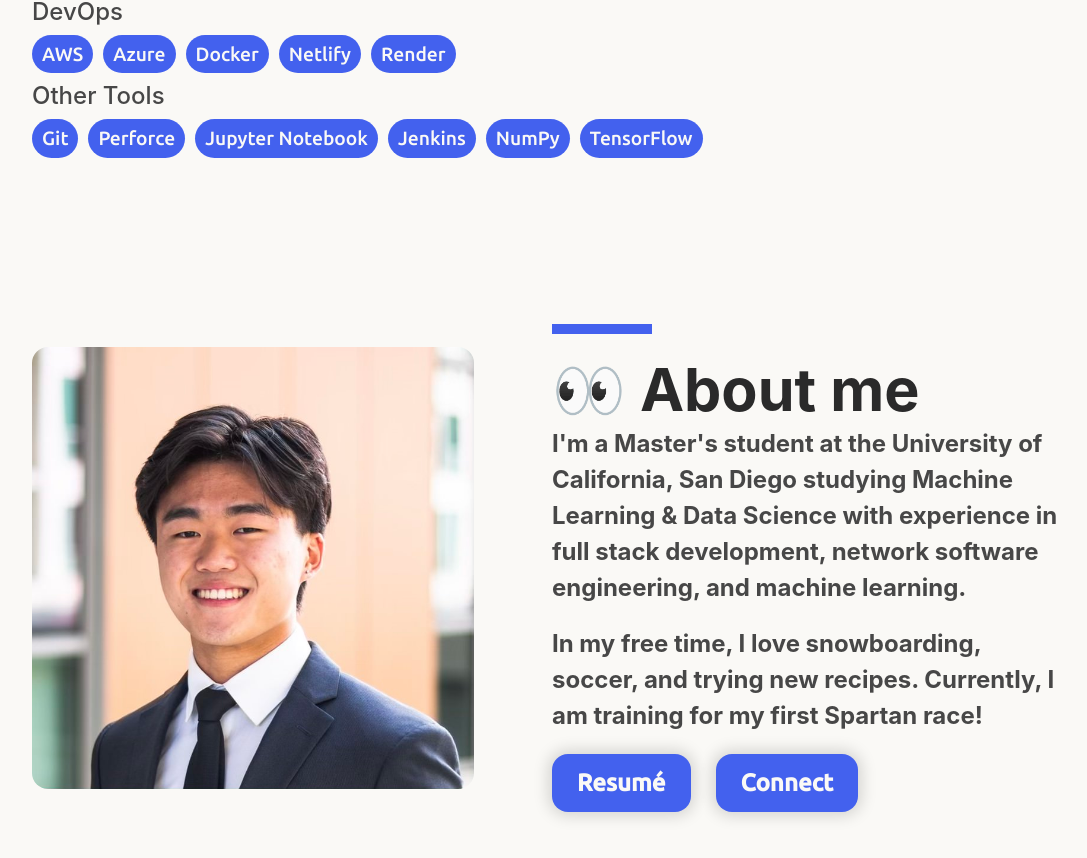
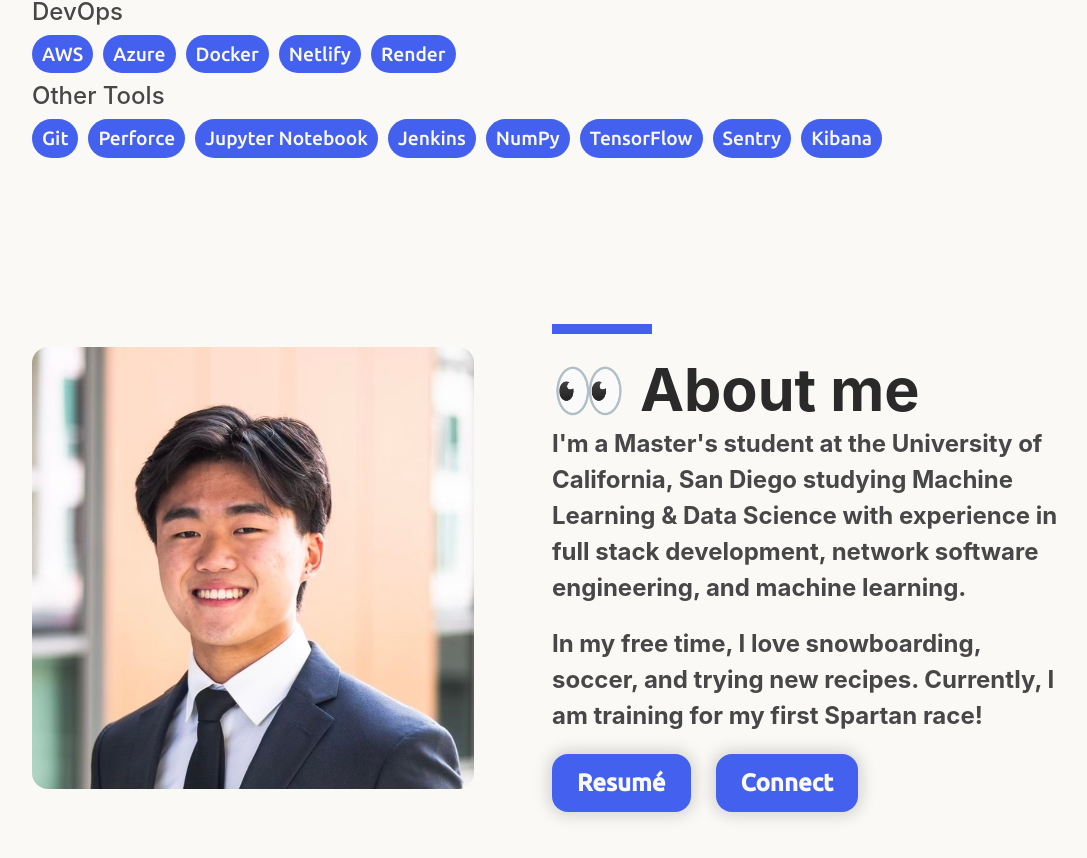
Before and after one commit to henrybliu/Personal-Website, a React (Create React App) app: page / in a window 1280 px wide. Shown: the part 5340-6198 px from the top of the page, without its empty margins (88-1175 px from the left). Built offline with nearby package versions, Linux system fonts and the light colour scheme.

Commit message:
update tools

```diff
--- a/src/sections/portfolio.js
+++ b/src/sections/portfolio.js
@@ -234,6 +234,8 @@ const Portfolio = () => {
                   <SkillItem term="Jenkins" />
                   <SkillItem term="NumPy" />
                   <SkillItem term="TensorFlow" />
+                  <SkillItem term="Sentry" />
+                  <SkillItem term="Kibana" />
                 </div>
               </div>
             </FadeInSection>
```
